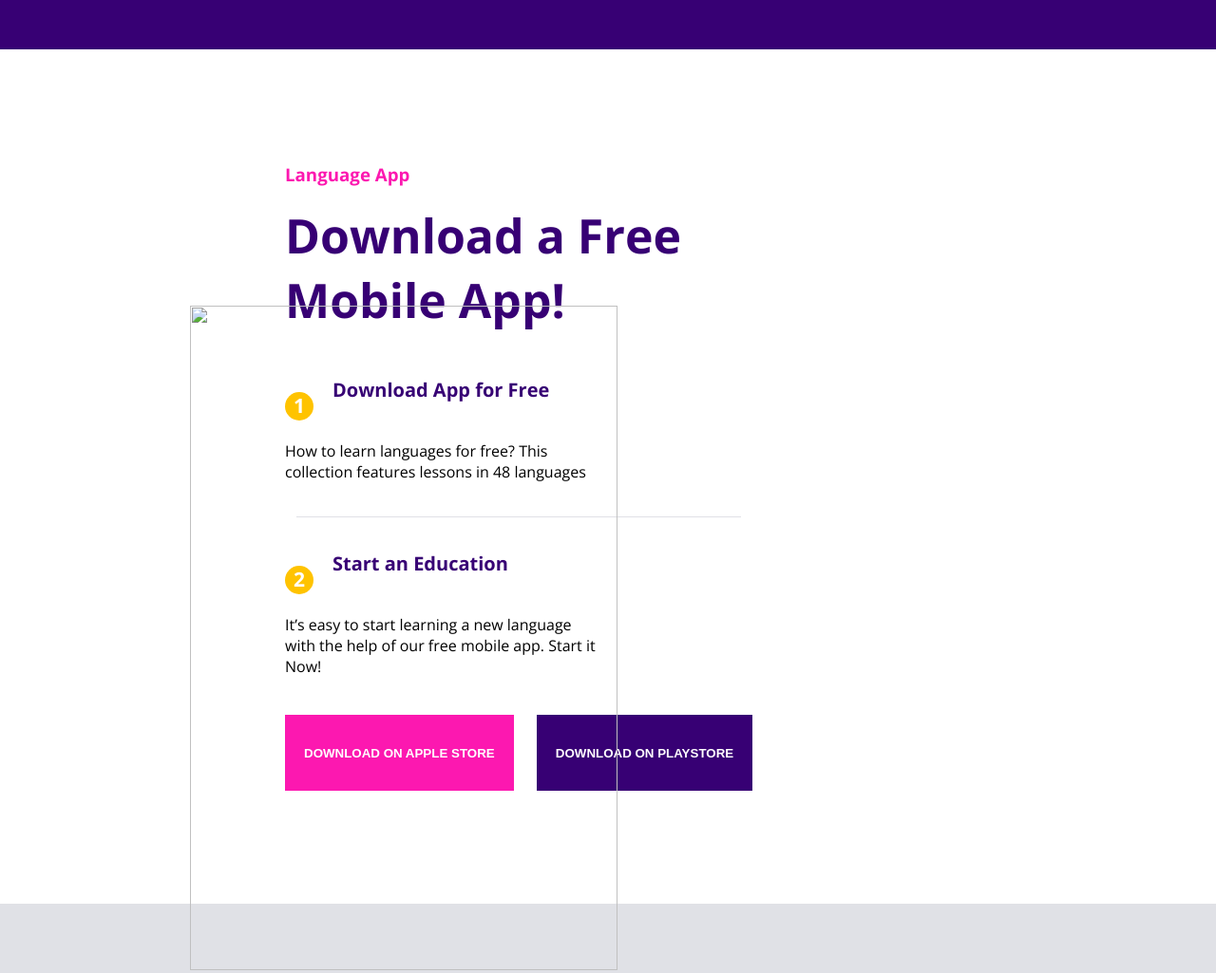
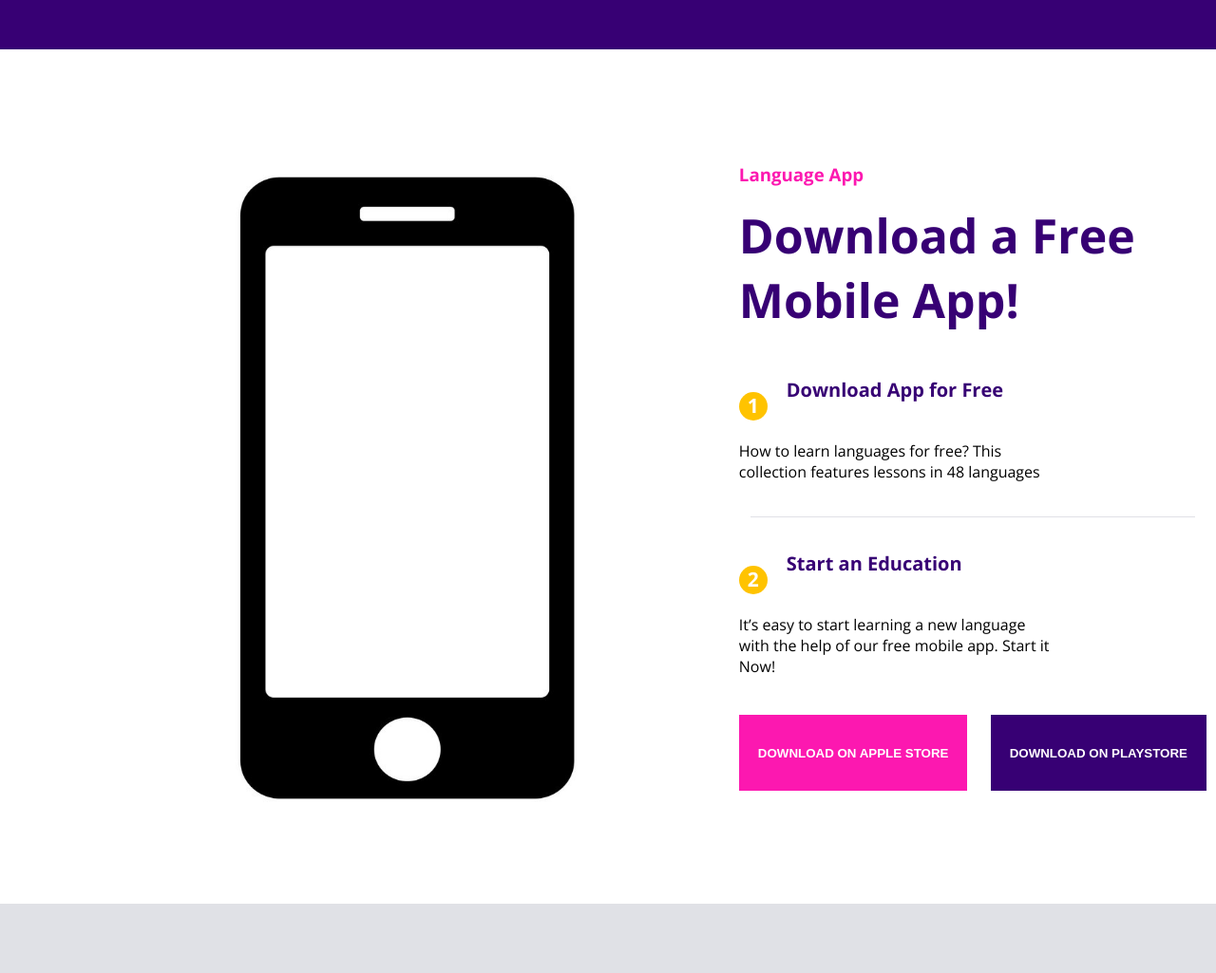
Before and after one commit to ShaluRose/Language-Website, a plain HTML site: page index.html in a window 1280 px wide. Shown: the part 6340-7365 px from the top of the page at 95% size. After the commit the page ends 7292 px from the top, so only its background shows below. Drawn offline with nearby package versions, Linux system fonts and the light colour scheme.

Commit message:
Add mobile image and change download layout.

```diff
--- a/css/styles.css
+++ b/css/styles.css
@@ -949,6 +949,8 @@ hr{
   .download-text-container{
     padding-top: 20px;
     padding-left: 100px;
+    position: absolute;
+    right: 10px;
   }
   .download-hr{
     border: 0;
@@ -973,9 +975,15 @@ hr{
     width: 100%;
     height: 900px;
   }
+  .image-container{
+    position: absolute;
+    top: 30px;
+  }
   .mobile{
     width: 450px;
     height: 700px;
+
+
   }
   .dwn-txt{
     margin-top: 0;
--- a/index.html
+++ b/index.html
@@ -513,7 +513,7 @@ small groups (max 4 to 5 students)</p><br>
            <div class="download-wrapper">
              <div class="download-container">
                <div class="image-container">
-       <img class= "mobile" src="mobile-phone.jpg" alt="">
+       <img class= "mobile" src="images/mobile-phone.jpg" alt="">
                </div>
                <div class="download-text-container">
                  <h3 class="download-h3">Language App</h3>
```
